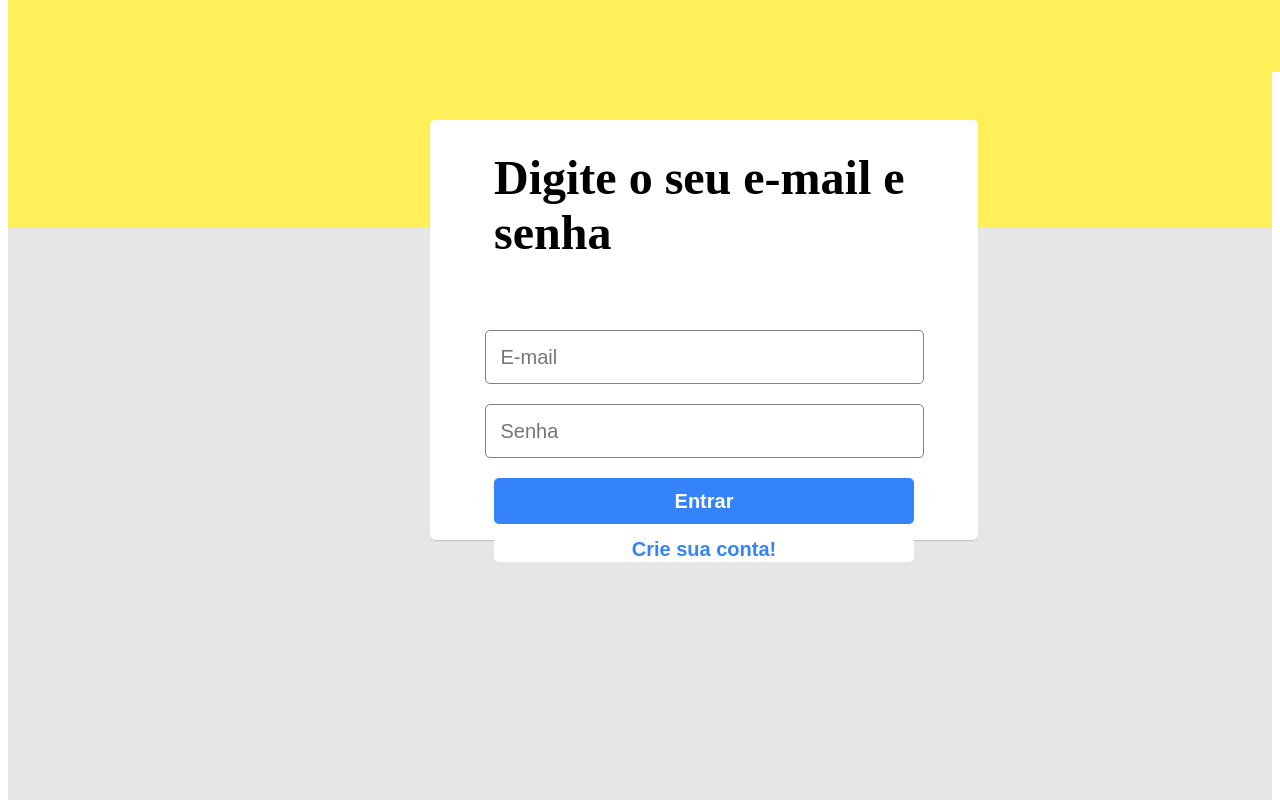
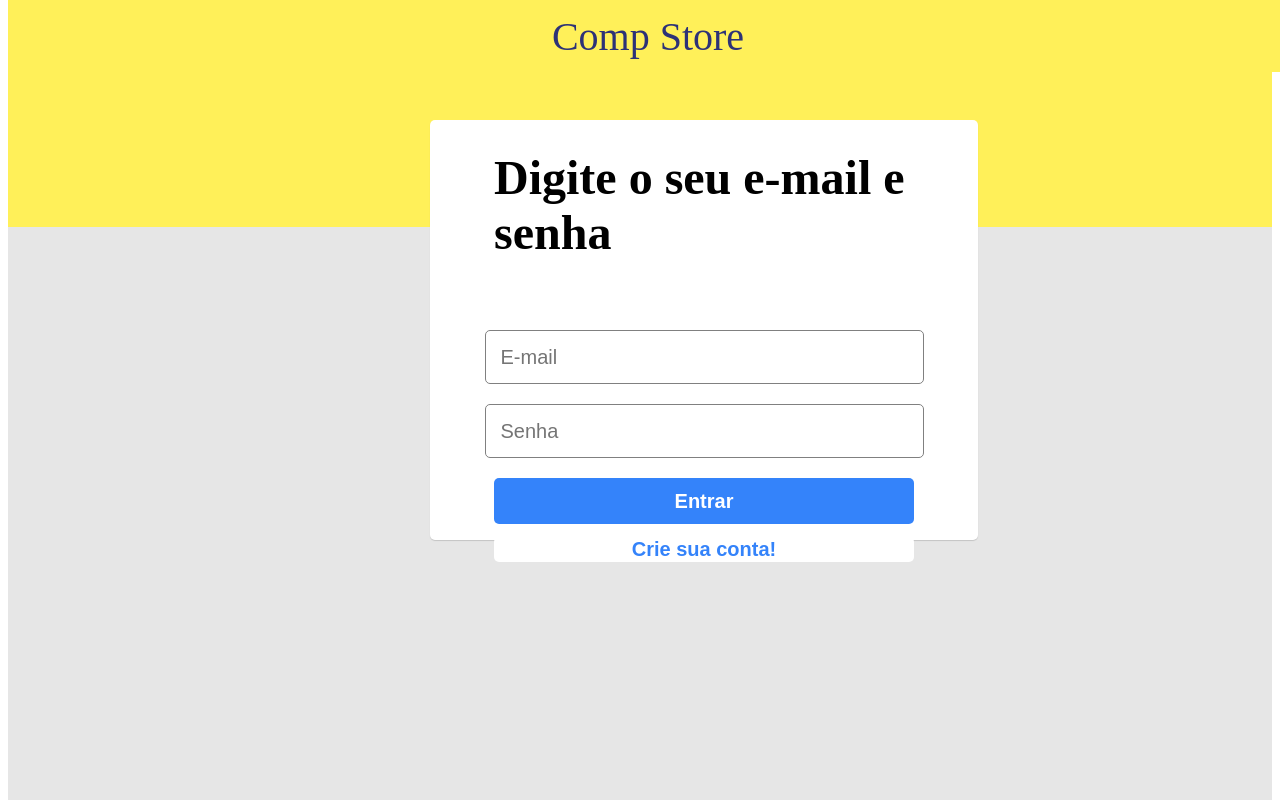
Before and after one commit to carvares/front-comp-store, a React (Create React App) app: page /login in a window 1280 px wide. Shown: the top 800 px of the page. Built offline with nearby package versions, Linux system fonts and the light colour scheme; no server answers; the HTML template or start-up script is replaced by a standard one.

Commit message:
auth pages header

```diff
--- a/src/components/login/Header.js
+++ b/src/components/login/Header.js
@@ -4,19 +4,20 @@ export default function Header() {
 
   return (
       <StyledHeader>
+        Comp Store
       </StyledHeader>
   );
 }
 
-const StyledHeader = styled.div`
+const StyledHeader = styled.header`
   position: fixed;
   top: 0;
   width: 100%;
   height: 72px;
   display: flex;
-  justify-content: space-between;
+  justify-content: center;
   align-items: center;
   background: #fff059;
   color: #2d3277;
-  padding: 0 30px;
+  font-size: 40px;
 `;
```
